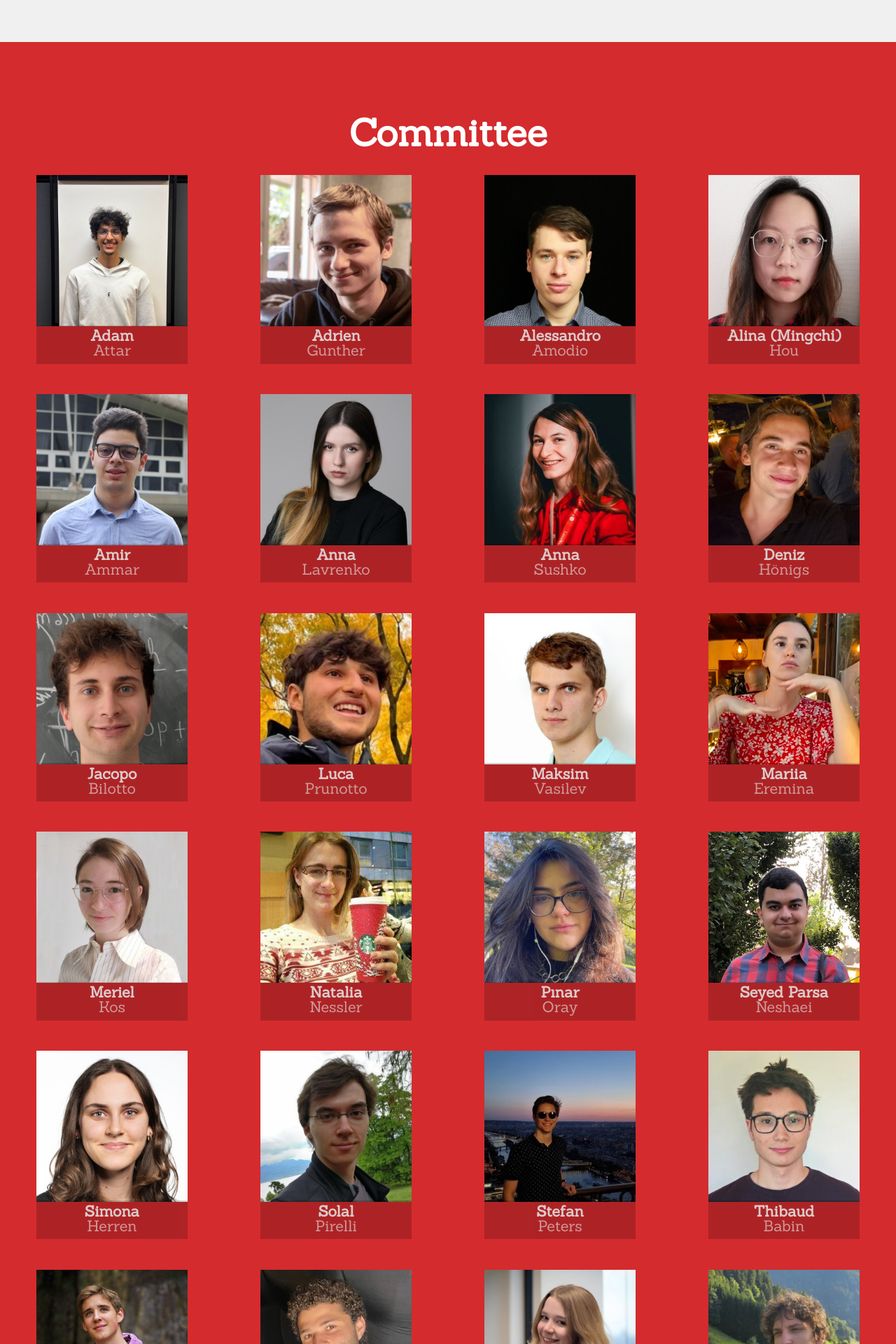
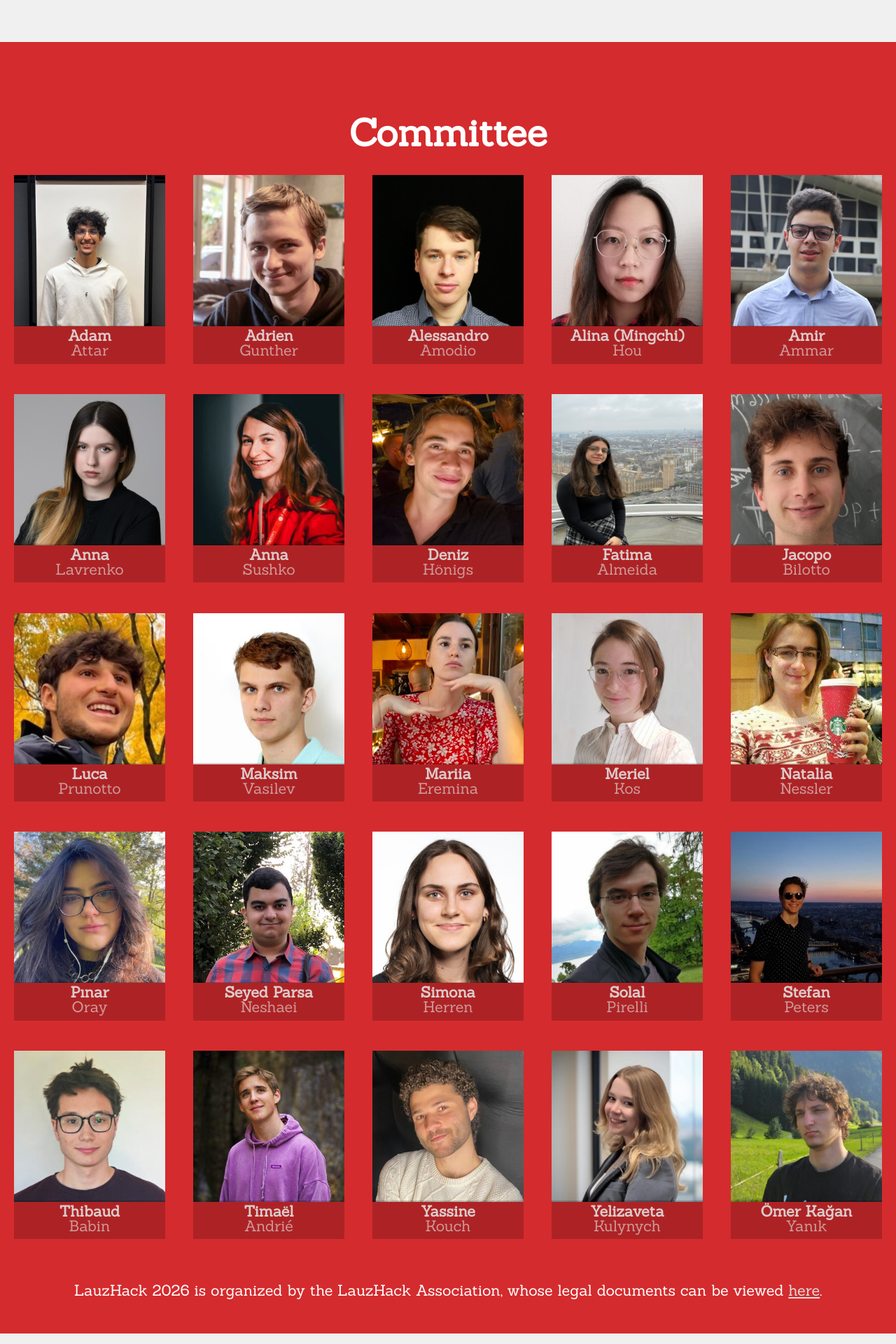
Before and after one commit to LauzHack/LauzHack.github.io, a Jekyll site: the page built from index.html, in a window 1280 px wide. Shown: the part 3563-5483 px from the top of the page at 70% size. Built offline with Jekyll 4.4.1, drawn with Linux system fonts in a browser that asks for light colours.

Commit message:
Added organiser

```diff
--- a/_data/organizers.yml
+++ b/_data/organizers.yml
@@ -113,3 +113,6 @@
   - given: Luca
     family: Prunotto
     link: https://www.linkedin.com/in/lucaprunotto/
+
+  - given: Fatima
+    family: Almeida
```
Also changed, not shown: images/people/Fatima Almeida.jpg (added).
